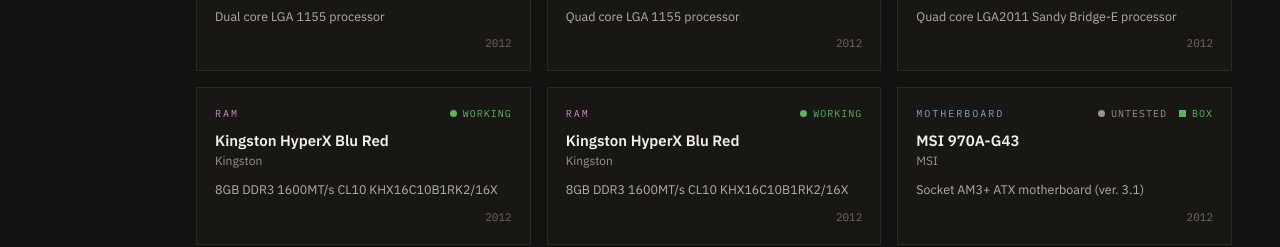
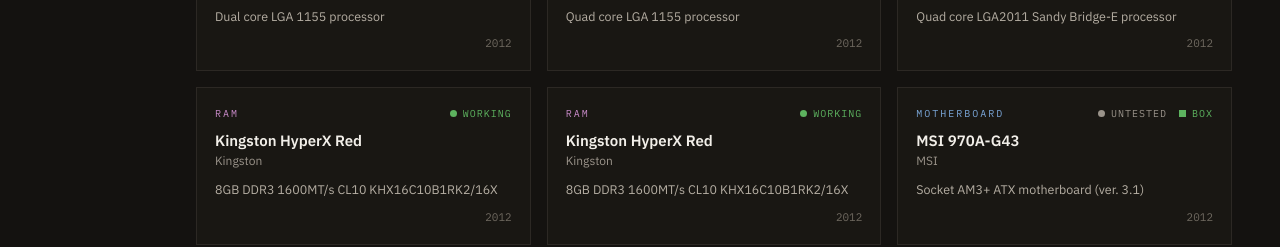
Before and after one commit to ekdennisek/pc-parts-inventory, a React (Vite) app in the folder frontend/: page / in a window 1280 px wide. Shown: the part 4360-4607 px from the top of the page. Built offline with nearby package versions, Linux system fonts and the light colour scheme.

Commit message:
Fix typo

```diff
--- a/frontend/src/data/ram.ts
+++ b/frontend/src/data/ram.ts
@@ -3,7 +3,7 @@ import type { RAM } from "../types";
 export const ram: RAM[] = [
     {
         id: "ram-1",
-        name: "Kingston HyperX Blu Red",
+        name: "Kingston HyperX Red",
         brand: "Kingston",
         description: "8GB DDR3 1600MT/s CL10 KHX16C10B1RK2/16X",
         capacity: 8,
@@ -20,7 +20,7 @@ export const ram: RAM[] = [
     },
     {
         id: "ram-2",
-        name: "Kingston HyperX Blu Red",
+        name: "Kingston HyperX Red",
         brand: "Kingston",
         description: "8GB DDR3 1600MT/s CL10 KHX16C10B1RK2/16X",
         capacity: 8,
```
